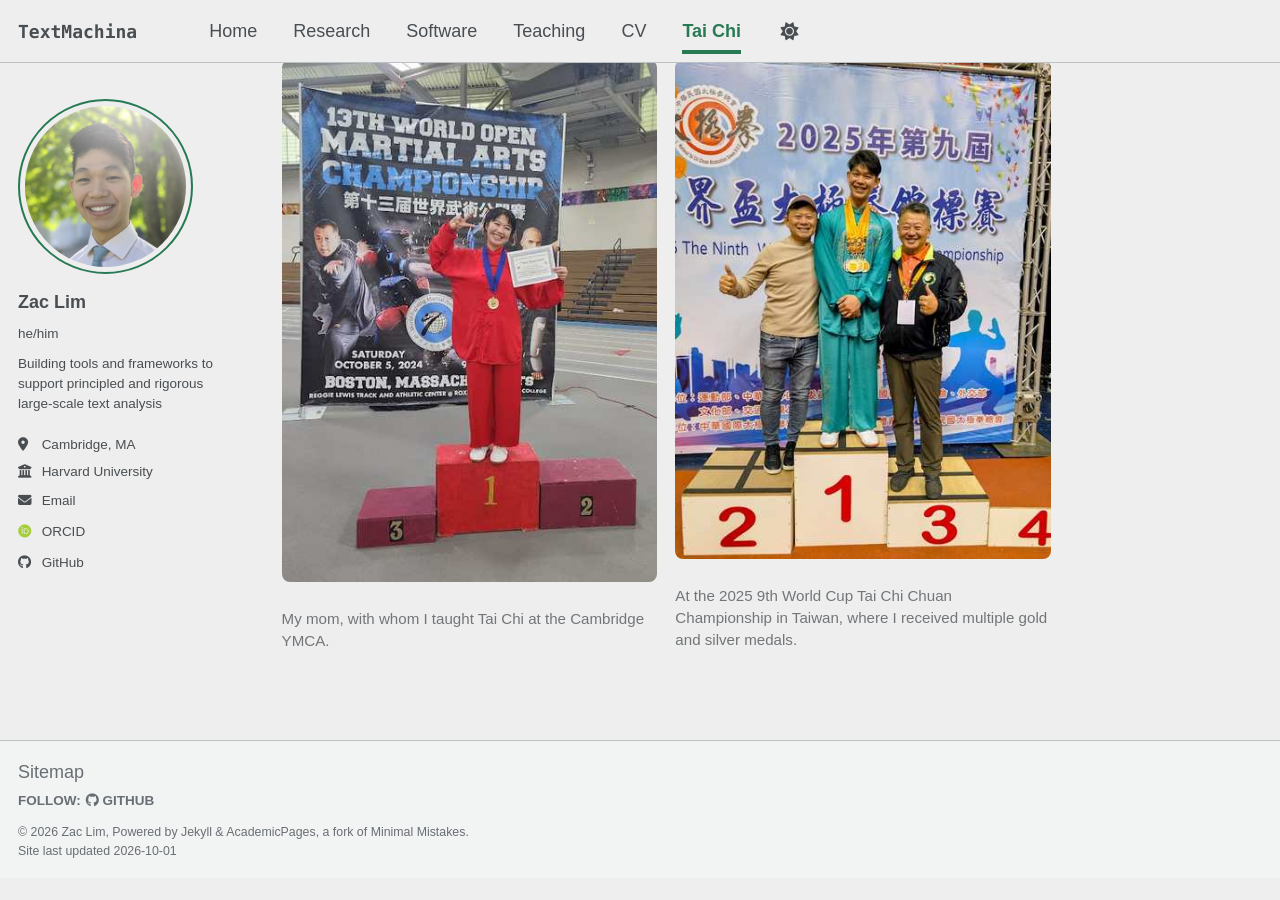
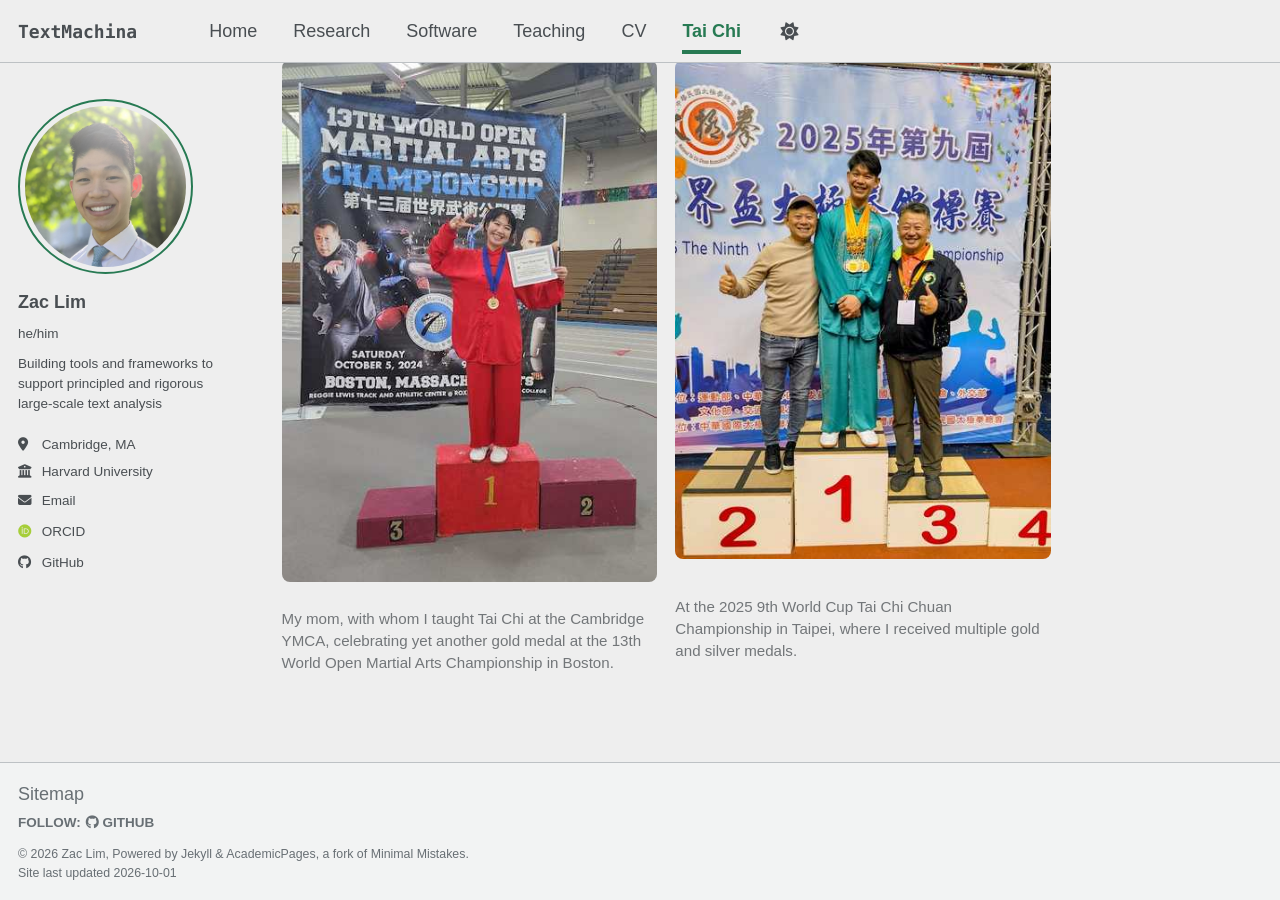
Before and after one commit to zacthinks/zacthinks.github.io, a Jekyll site: the page built from _pages/tai-chi-about.md, in a window 1280 px wide and 900 px high, scrolled down 1230 px. Built offline with Jekyll 4.4.1, drawn with Linux system fonts in a browser that asks for light colours; some web fonts are replaced; a script bundle is joined from its source files by our own code; library files that are not in the unit come from our copies; before the commit the page ends 2108 px from its top, so only the background shows below that.

Commit message:
Update tai chi caption

```diff
--- a/_pages/tai-chi-about.md
+++ b/_pages/tai-chi-about.md
@@ -34,11 +34,11 @@ I taught Tai Chi at the Cambridge YMCA for several years, often alongside my mot
 <div class="tai-chi-photo-grid">
   <figure>
     <img src="/images/tai-chi/mom-competition-2024.jpg" alt="My mother at a Tai Chi competition">
-    <figcaption>My mom, with whom I taught Tai Chi at the Cambridge YMCA.</figcaption>
+    <figcaption>My mom, with whom I taught Tai Chi at the Cambridge YMCA, celebrating yet another gold medal at the 13th World Open Martial Arts Championship in Boston.</figcaption>
   </figure>
 
   <figure>
     <img src="/images/tai-chi/world-cup-2025.jpg" alt="Zac Lim at the 2025 9th World Cup Tai Chi Chuan Championship in Taiwan">
-    <figcaption>At the 2025 9th World Cup Tai Chi Chuan Championship in Taiwan, where I received multiple gold and silver medals.</figcaption>
+    <figcaption>At the 2025 9th World Cup Tai Chi Chuan Championship in Taipei, where I received multiple gold and silver medals.</figcaption>
   </figure>
 </div>
```
